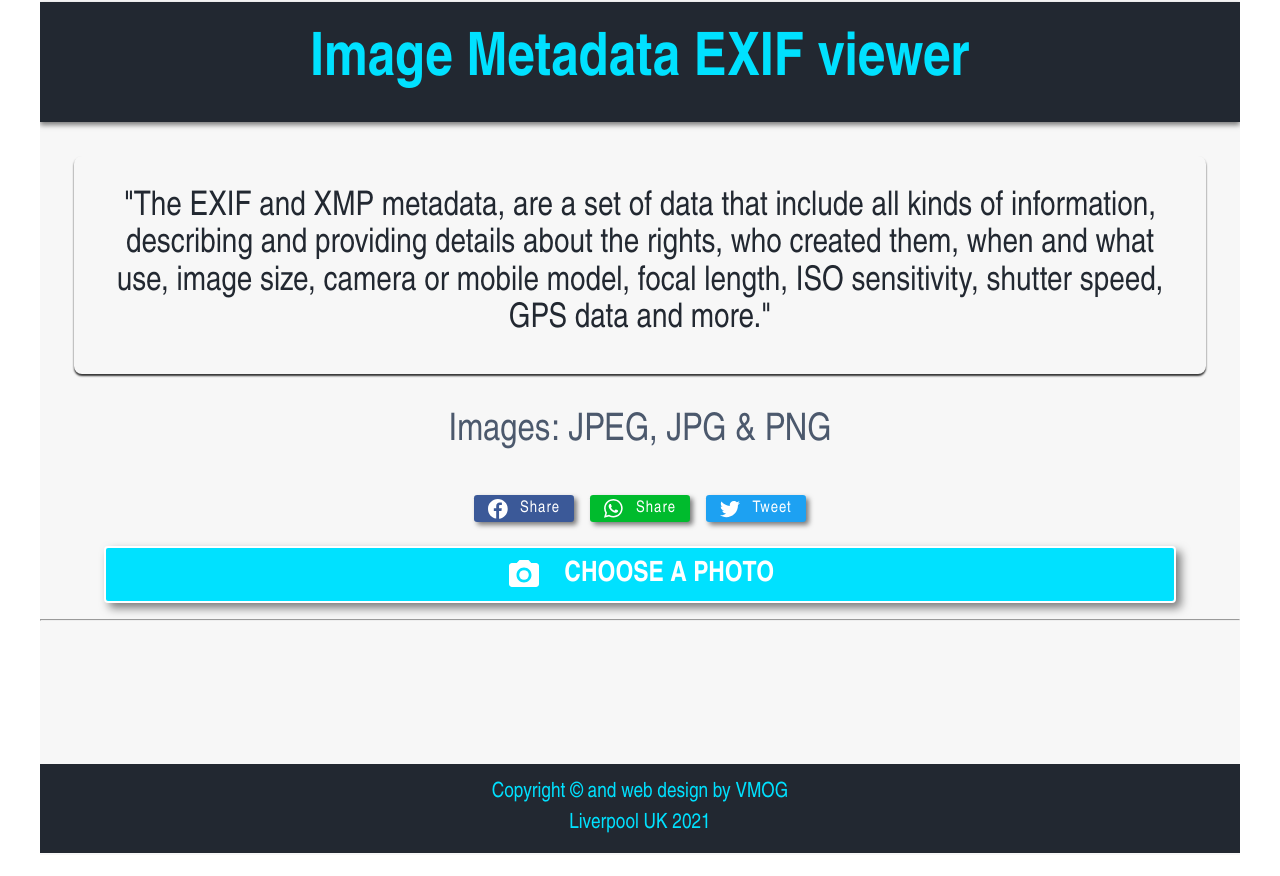
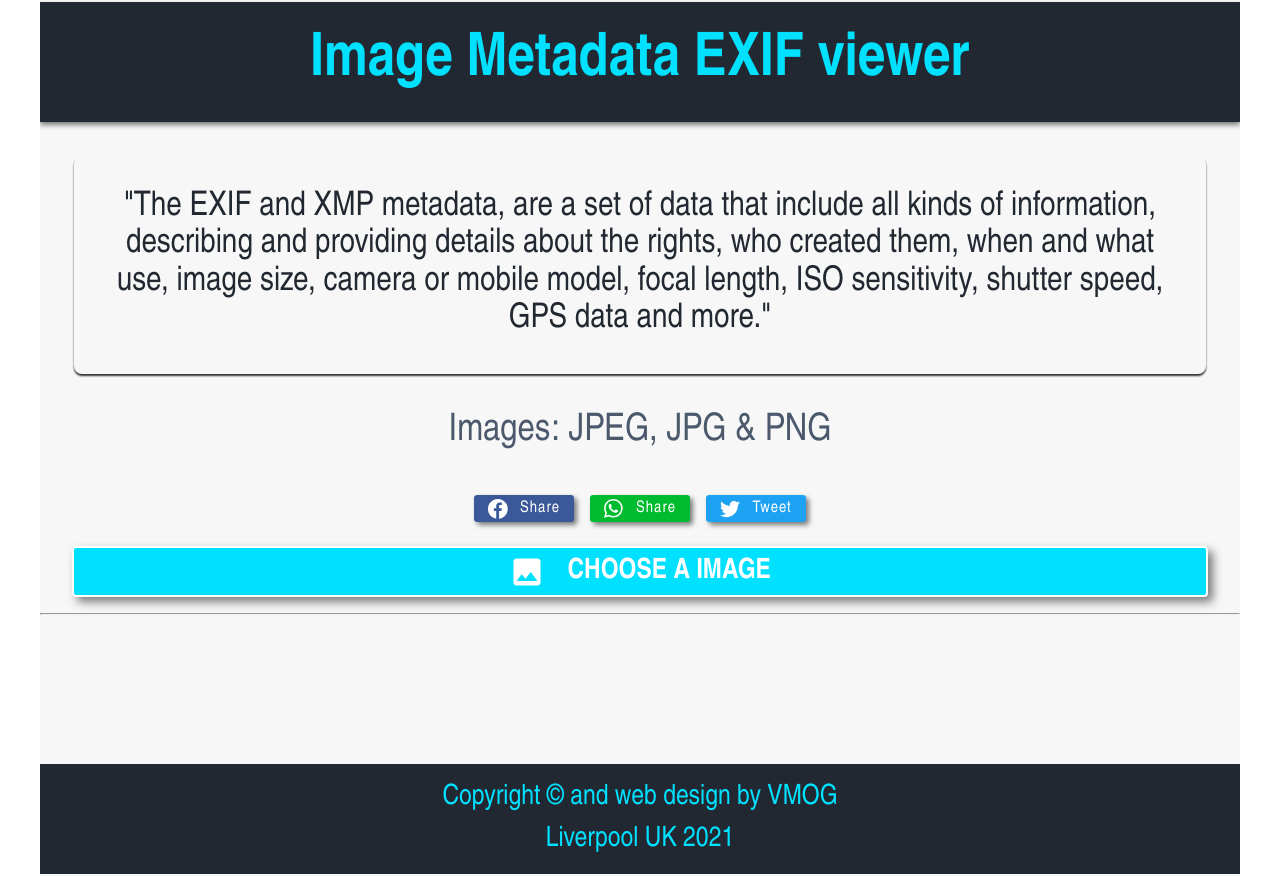
Before and after one commit to VMO2020/exif-app, a React (Create React App) app: page / in a window 1280 px wide. Before the commit the page ends 855 px from the top, so only its background shows below. Built offline with nearby package versions, Linux system fonts and the light colour scheme.

Commit message:
some fix

```diff
--- a/src/App.js
+++ b/src/App.js
@@ -4,7 +4,7 @@ import React, { useEffect, useState } from 'react';
 import { Share } from './components/Share';
 
 // Icons
-import { ReactComponent as Icon1 } from './icons/photo.svg';
+import { ReactComponent as Icon1 } from './icons/image.svg';
 
 // Styles
 import './app.scss';
@@ -85,7 +85,7 @@ function App() {
 				<div className='label-container'>
 					<label htmlFor='uploader' className='btn-click'>
 						<Icon1 />
-						<span>Choose a Photo</span>
+						<span>Choose a Image</span>
 					</label>
 				</div>
 				<hr />
--- a/src/app.scss
+++ b/src/app.scss
@@ -62,9 +62,8 @@
 				@include font-size(20px, 28px);
 				text-transform: uppercase;
 				font-weight: 700;
-				padding: 0.3em;
 				margin: 0;
-				// line-height: 2em;
+				padding: 0.2em 0;
 				display: flex;
 				align-items: center;
 				justify-content: center;
@@ -111,6 +110,7 @@
 		margin-bottom: 2px;
 
 		a {
+			@include font-size(16px, 28px);
 			margin: 0;
 			text-decoration: none;
 			cursor: pointer;
@@ -121,6 +121,7 @@
 			}
 		}
 		p {
+			@include font-size(16px, 28px);
 			margin: 0;
 		}
 	}
@@ -148,10 +149,6 @@
 				width: calc(100% + 4em);
 				margin-left: -4em;
 			}
-
-			.label-container {
-				padding: 0 4em;
-			}
 		}
 	}
 }
--- a/src/styles/_buttons.scss
+++ b/src/styles/_buttons.scss
@@ -37,9 +37,11 @@
 .btn-click {
 	@include font-size(16px, 24px);
 	margin: 0em 1em 1em;
-	padding: 0.3em 1em;
+	padding: 0.2em 1em;
 	color: white;
-	display: inline-block;
+	display: flex;
+	justify-content: center;
+	align-items: center;
 	background: $mainColor;
 	box-shadow: $btn-shadow;
 	border: 2px solid white;
@@ -52,6 +54,7 @@
 	svg {
 		@include size(28px, 36px, 1, 1);
 		margin-right: 0.8em;
+		fill: white;
 	}
 
 	&:active {
```
Also changed, not shown: src/icons/image.svg (added).
